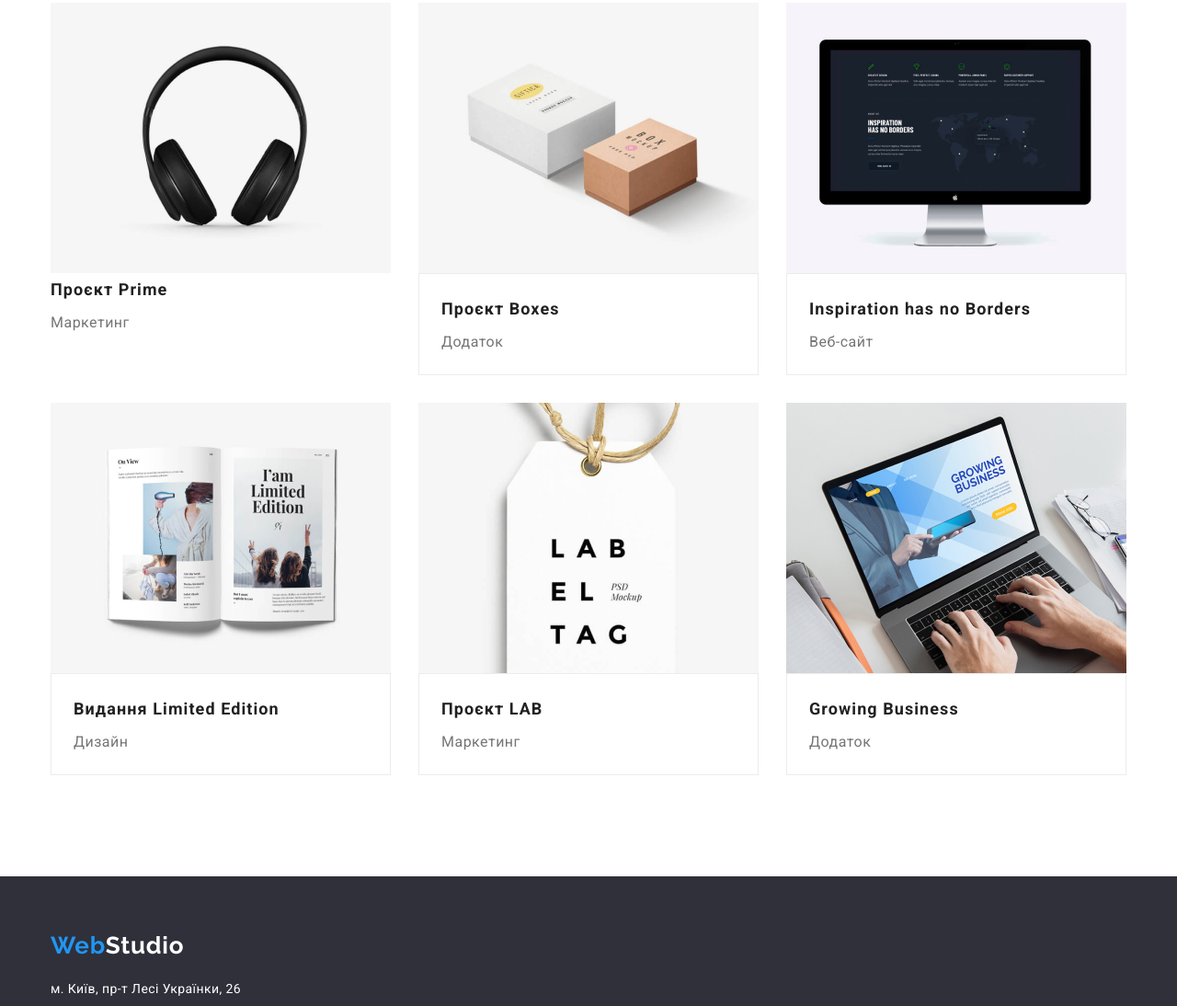
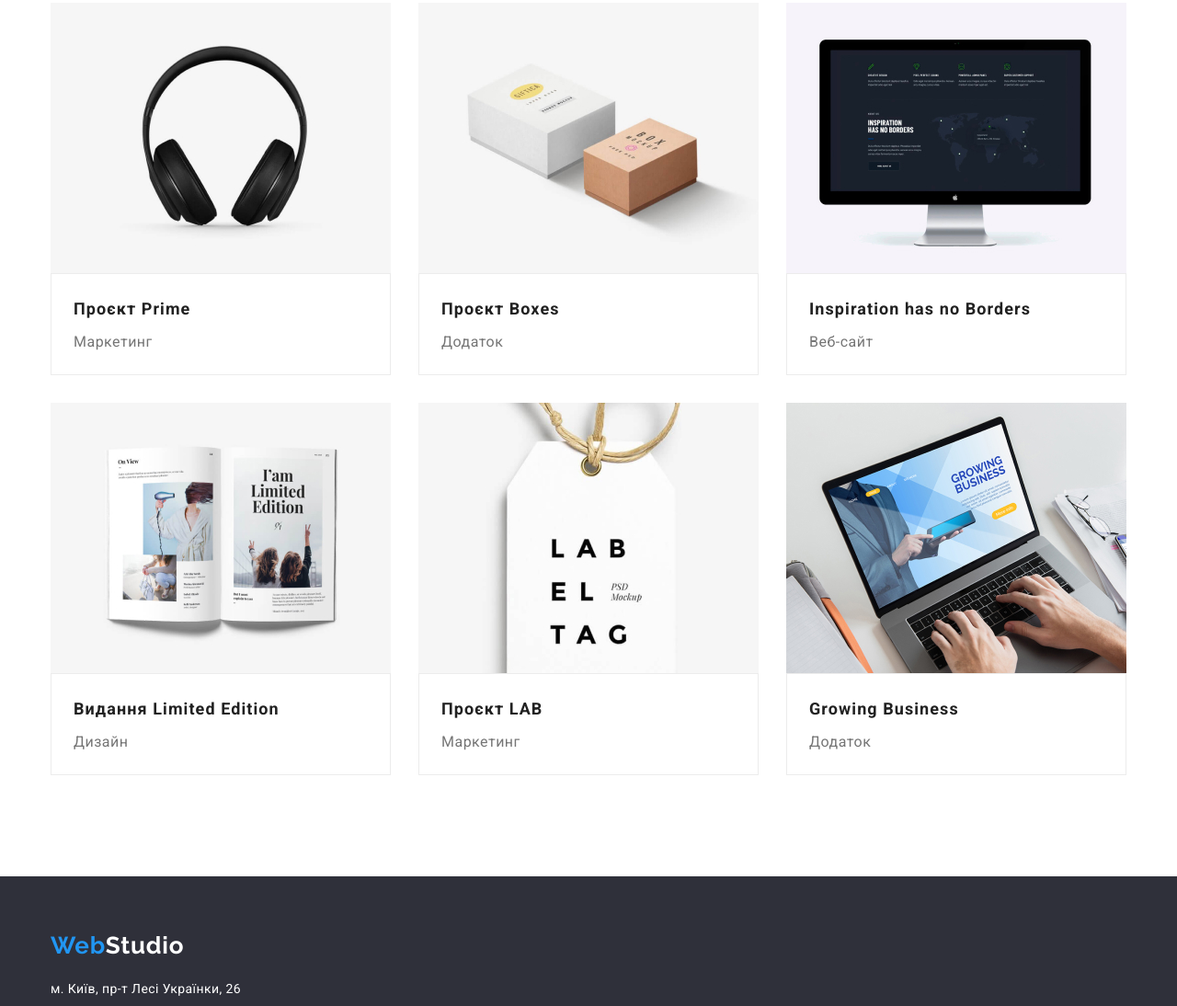
Before and after one commit to Natali-Udovyk/goit-markup-hw-04, a plain HTML site: page portfolio.html in a window 1280 px wide. Shown: the part 699-1793 px from the top of the page at 92% size. Drawn offline with nearby package versions, Linux system fonts and the light colour scheme.

Commit message:
correct div border

```diff
--- a/portfolio.html
+++ b/portfolio.html
@@ -96,7 +96,7 @@
             </li>
             <li class="portfolio-item">
               <img class="link-slider" src="./images/img-3.jpg" alt="Проєкт-Prime" width="370" />
-              <div class="">
+              <div class="portfolio-box">
                 <h2 class="title-slider">Проєкт Prime</h2>
                 <p class="text-slider">Маркетинг</p>
               </div>
```
